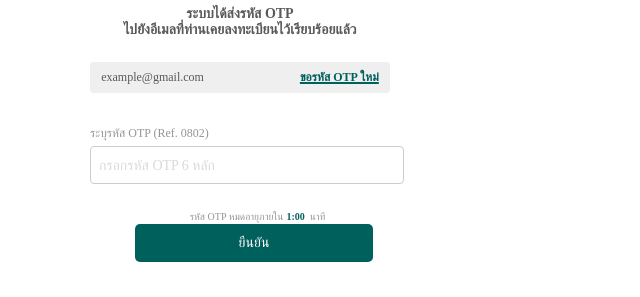
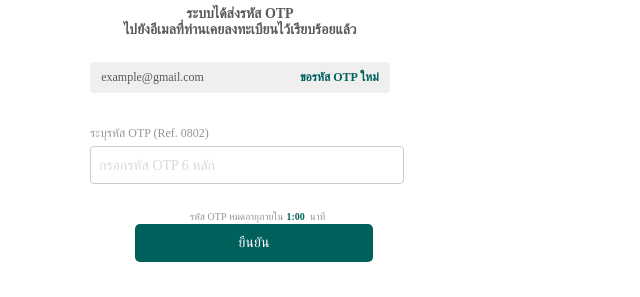
Before and after one commit to Jimmiejay/Bsmit, a React app: page /OTP in a window 1280 px wide. Shown: the part 228-525 px from the top of the page, 640-1280 px from the left. Built offline with nearby package versions, Linux system fonts and the light colour scheme.

Commit message:
แก้  OTP Style

```diff
--- a/src/pages/OTP/Requestform/style.css
+++ b/src/pages/OTP/Requestform/style.css
@@ -82,7 +82,7 @@
     font-weight: 500;
     font-family: 'Sukhumvit Set Thin';
     color: #00605c;
-    /* text-decoration: underline; */
+    text-decoration: none;
     text-decoration-color: #00605c;
     text-decoration-thickness: 2px;
   }
```
